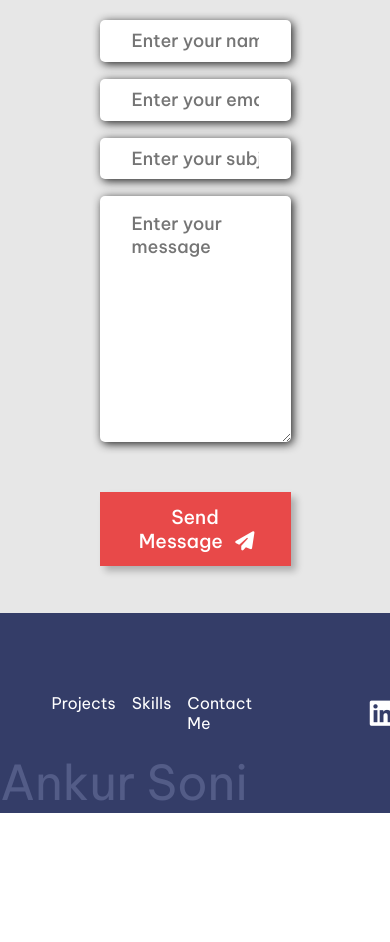
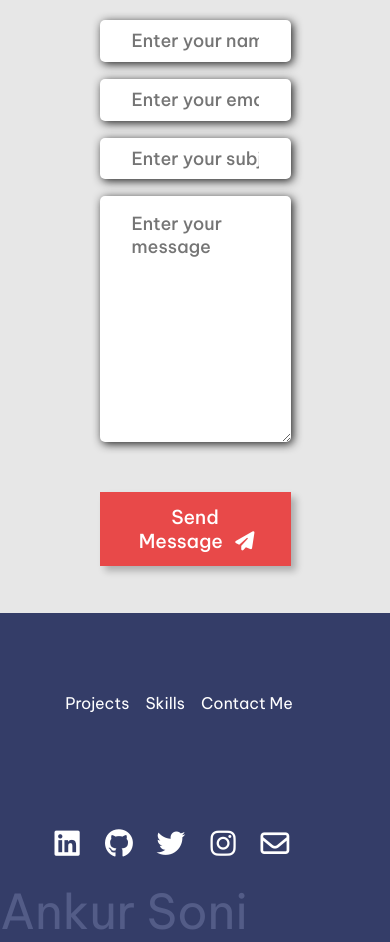
Before and after one commit to ankursony/Web-Dev, a plain HTML site: page 17th Portfolio Web/index.html in a window 390 px wide. Shown: the part 4885-5827 px from the top of the page. Before the commit the page ends 5698 px from the top, so only its background shows below. Drawn offline with nearby package versions, Linux system fonts and the light colour scheme.

Commit message:
updated 17th portfolio web with new changes

```diff
--- a/17th Portfolio Web/style.css
+++ b/17th Portfolio Web/style.css
@@ -67,7 +67,7 @@
     transition:all 0.1s;
 }
 
-@media (max-width:75rem) {
+@media (max-width:50rem) {
   .navbar {
     flex-direction: column;
     padding: 0 8em;
@@ -281,7 +281,7 @@
     }
 }
 
-@media (max-width:75rem) {
+@media (max-width:50rem) {
   .hero-section{
     flex-direction: column-reverse;
     justify-content: center;
@@ -466,7 +466,7 @@
     background-image: url(Image/Project4.png);
 }
 
-@media (max-width:80rem){
+@media (max-width:50rem){
     .page-header{
         padding-top: 1rem;
         font-size: 3rem;
@@ -605,7 +605,7 @@
     margin: 0.9375rem 0;
 }
 
-@media (max-width:81.25rem){
+@media (max-width:50rem){
     .skills-container{
         flex-direction: column;
         padding: 2.5rem;
@@ -769,21 +769,27 @@ footer{
     transition-duration: 0.6s;
 }
 
-@media (max-width: 80rem){
+@media (max-width: 60rem){
     .footer{
         padding: 2rem;
+        margin: 0 auto;
     }
     .footer-wrapper{
+        flex-direction: column;
         justify-content: space-between;
         gap: 7rem;
         padding: 0;
         margin: 0 auto;
     }
     .footer-faded-text{
-        font-size: 3em;
+        font-size: 3rem;
+
     }
     .link-wrapper{
         gap: 1rem;
-        margin-left: -2.5rem;
+        margin-left: -2rem;
+    }
+    .icon-wrapper{
+        padding-right: 3rem;
     }
 }
```
